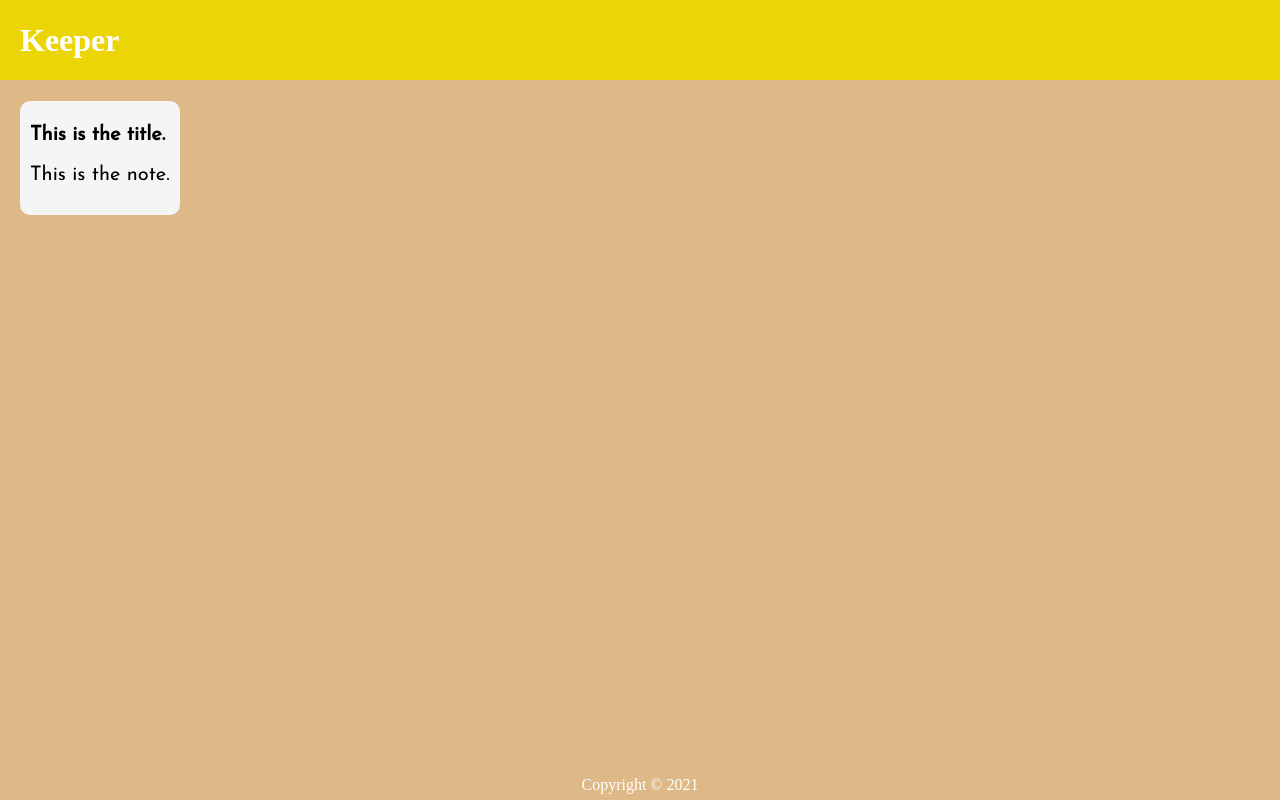
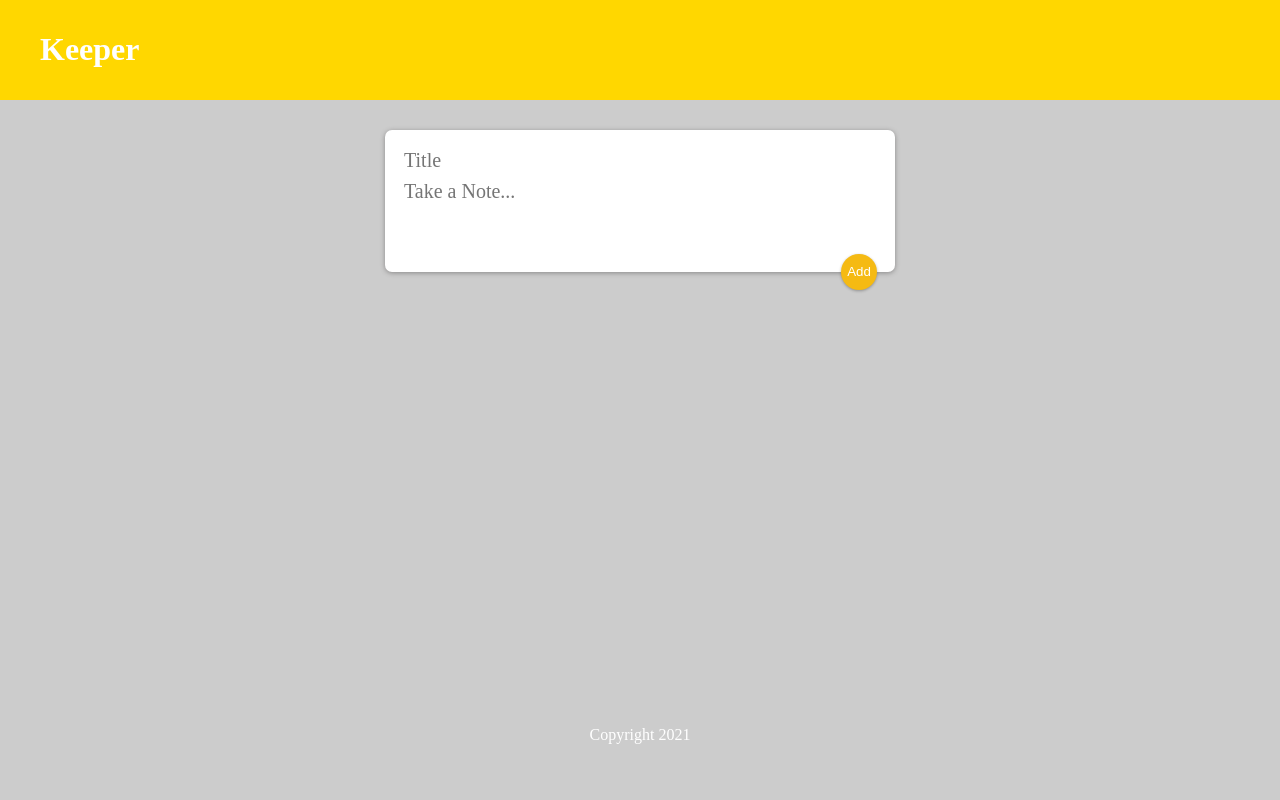
Before and after one commit to Bbek-Crestha/Keeper-App, a React app: page / in a window 1280 px wide. Built offline with nearby package versions, Linux system fonts and the light colour scheme; a web font is replaced by a local one.

Commit message:
add complete note app

```diff
--- a/public/style.css
+++ b/public/style.css
@@ -1,48 +1,93 @@
-body{
+html {
+    font-size: 62.5%;
+}
+
+body {
+    font-size: 1.6rem;
     margin: 0;
     padding: 0;
-    background: burlywood;
+    font-family: 'McLaren', cursive;
+    background: #ccc;
+    position: relative;
 }
 
-.heading {
-    background: rgb(236, 213, 5);
+.header {
+    background: gold;
     color: white;
-    font-family: "McLaren", cursive;
-    height: 80px;
-    display: flex;
-    align-items: center;
-    margin-top: 0;
-    padding-left: 20px;
+    padding: 1rem;
+}
+
+.appTitle {
+    margin: auto auto auto 3rem;
+}
+
+.form {
+    position: relative;
+    width: 48rem;
+    margin: 3rem auto 2rem auto;
+    background: #fff;
+    padding: 1.5rem;
+    border-radius: 0.7rem;
+    box-shadow: 0 0.1rem 0.5rem rgb(138, 137, 137);
+}
+
+.form input,
+.form textarea {
+    width: 100%;
+    border: none;
+    padding: 0.4rem;
+    outline: none;
+    font-size: 2rem;
+    font-family: inherit;
+    resize: none;
+}
+
+.btn {
+    position: absolute;
+    right: 1.8rem;
+    bottom: -1.8rem;
+    background: #f5ba13;
+    color: #fff;
+    border: none;
+    border-radius: 50%;
+    width: 3.6rem;
+    height: 3.6rem;
+    box-shadow: 0 0.1rem 0.3rem rgba(0, 0, 0, 0.3);
+    cursor: pointer;
+    outline: none;
 }
 
 .mainArea {
-    min-height: 77vh;
+    display: flex;
+    justify-content: start;
+    flex-wrap: wrap;
+    min-height: calc(100vh - 39.6rem);
 }
 
-.noteBox {
+.noteCard {
     height: fit-content;
-    width: fit-content;
-    background: whitesmoke;
-    padding: 10px;
-    border-radius: 10px;
-    margin: 20px 20px 20px 20px;
-    font-family: 'Josefin Sans', sans-serif;
+    width: 20.8%;
+    padding: 1rem;
+    margin-left: 3rem;
+    margin-top: 3rem;
+    border-radius: 4%;
+    background: white;
+    position: relative;
 }
 
-.noteBox h1 {
-    font-size: 20px;
+.deleteBtn {
+    position: absolute;
+    bottom: 2rem;
+    right: 2rem;
+    border: none;
+    outline: none;
+    color: red;
 }
 
-.noteBox p {
-    font-size: 20px;
+.copyRight {
+    text-align: center;
+    height: fit-content;
+    width: 100%;
+    margin-top: 3rem;
+    color: white;
 }
-
-footer {
-    color: white;
-    font-family: "McLaren", cursive;
-    height: 40px;
-    width: 100%;
-    position: absolute;
-    bottom: 0;
-    text-align: center;
-}
--- /dev/null
+++ b/src/Components/Footer/copyright.js
@@ -0,0 +1,13 @@
+import React from "react";
+
+function CopyRight() {
+    var date = new Date();
+
+    return (
+        <div className="copyRight">
+            <p>Copyright {date.getFullYear()}</p>
+        </div>
+    )
+}
+
+export default CopyRight;
--- /dev/null
+++ b/src/Components/Form/input.js
@@ -0,0 +1,27 @@
+import React from "react";
+
+function Input(props) {
+    return (
+        <div className="form">
+            <input
+                name="title"
+                onChange={props.changeFunction}
+                type="text"
+                placeholder="Title"
+                value={props.values.title}
+            />
+            <textarea
+                name="content"
+                onChange={props.changeFunction}
+                rows="3"
+                placeholder="Take a Note..."
+                value={props.values.content}
+            />
+            <button className="btn" onClick={props.clickFunction}>
+                <span>Add</span>
+            </button>
+        </div>
+    )
+}
+
+export default Input;
--- /dev/null
+++ b/src/Components/Heading/app-title.js
@@ -0,0 +1,13 @@
+import React from "react";
+
+function AppTitle() {
+    return (
+        <div className="header">
+            <div className="appTitle">
+                <h1>Keeper</h1>
+            </div>
+        </div>
+    )
+}
+
+export default AppTitle;
--- /dev/null
+++ b/src/Components/Main-area/show-notes.js
@@ -0,0 +1,16 @@
+import React from "react";
+
+function ShowNotes(props) {
+    return (
+        <div className="noteCard">
+            <h2>{props.object.title}</h2>
+            <p>{props.object.content}</p>
+
+            <button className="deleteBtn" onClick={() => {
+                props.deleteFunction(props.id)
+            }}>Delete</button>
+        </div>
+    )
+}
+
+export default ShowNotes;
--- /dev/null
+++ b/src/Components/app.js
@@ -0,0 +1,70 @@
+import React from "react";
+import AppTitle from "./Heading/app-title";
+import CopyRight from "./Footer/copyright";
+import Input from "./Form/input";
+import ShowNotes from "./Main-area/show-notes";
+
+function App() {
+
+    var [notes, setNotes] = React.useState([]);
+    var [eachNote, setEachNote] = React.useState({
+        title: "",
+        content: ""
+    });
+
+    function handleInput(event) {
+        var {value, name} = event.target;
+        setEachNote(prevValue => {
+            return ({
+                ...prevValue,
+                [name]: value
+            })
+        })
+    }
+
+    function addNote() {
+        setNotes(prevValue => {
+            return ([...prevValue, eachNote])
+        })
+        setEachNote({
+            title: "",
+            content: ""
+        })
+    }
+
+    function deleteItem(id) {
+        setNotes((prevValue,index) =>{
+            return notes.filter(
+                (notes, index) => {
+                    return index !== id;
+                }
+            )
+        })
+    }
+
+    return (
+        <div>
+            <AppTitle />
+
+            <Input
+                changeFunction={handleInput}
+                clickFunction={addNote}
+                values={eachNote}
+            />
+            <div className="mainArea">
+                {notes.map((element, index) => (
+                    <ShowNotes
+                        key={index}
+                        id={index}
+                        object={element}
+                        deleteFunction={deleteItem}
+                    />
+                ))}
+            </div>
+
+            <CopyRight />
+        </div>
+    )
+}
+
+export default App;
--- a/src/components/App.js
+++ /dev/null
@@ -1,18 +0,0 @@
-import React from "react";
-import Heading from "./Header"
-import Content from "./Content"
-import Footer from "./Footer"
-
-function App() {
-    return(
-        <div>
-            <Heading />
-            <div className="mainArea">
-                <Content />
-            </div>
-            <Footer />
-        </div>
-    );
-}
-
-export default App;
--- a/src/components/Content.js
+++ /dev/null
@@ -1,12 +0,0 @@
-import React from "react";
-
-function Content() {
-    return (
-        <div className="noteBox">
-            <h1>This is the title.</h1>
-            <p>This is the note.</p>
-        </div>
-    )
-}
-
-export default Content;
--- a/src/components/Footer.js
+++ /dev/null
@@ -1,12 +0,0 @@
-import React from "react";
-
-function Footer() {
-    const date = new Date();
-    return (
-        <footer>
-            <p>Copyright © {date.getFullYear()}</p>
-        </footer>
-    )
-}
-
-export default Footer;
--- a/src/components/Header.js
+++ /dev/null
@@ -1,7 +0,0 @@
-import React from "react";
-
-function Heading() {
-    return <h1 className="heading">Keeper</h1>;
-}
-
-export default Heading;
```
Also changed, not shown: src/index.js (+2 -5 lines).
